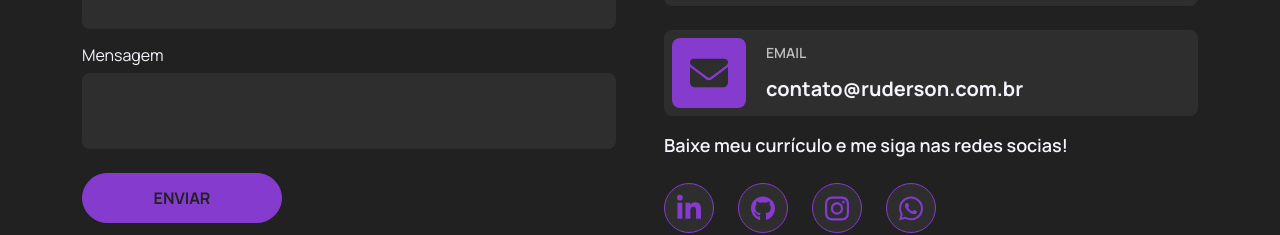
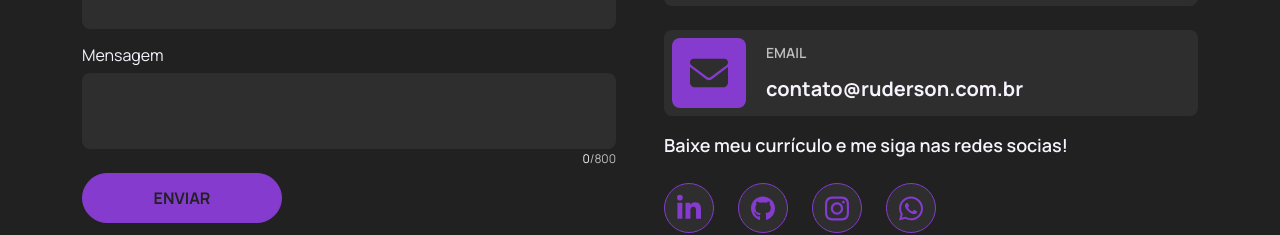
Before and after one commit to Rudersonvf/portfolio-frontend, a React (Vite) app: page / in a window 1280 px wide. Shown: the part 2247-2482 px from the top of the page. Built offline with nearby package versions, Linux system fonts and the light colour scheme; no server answers.

Commit message:
feat: add message form count on text area

```diff
--- a/src/components/ContactFrom.jsx
+++ b/src/components/ContactFrom.jsx
@@ -10,6 +10,9 @@ import Button from "./Button";
 
 const ContactForm = ({ onError }) => {
   const [isSending, setIsSending] = useState(false);
+  //const [isSuccess, setIsSuccess] = useState(false);
+  //const [isError, setIsError] = useState(false);
+  const [charCount, setCharCount] = useState(0);
   const { t } = useTranslation();
 
   const FIELD_ERROR = t("form-error");
@@ -27,6 +30,7 @@ const ContactForm = ({ onError }) => {
     const textarea = event.target;
     textarea.style.height = "auto";
     textarea.style.height = `${textarea.scrollHeight}px`;
+    setCharCount(event.target.value.length);
   };
 
   async function onSubmit(data) {
@@ -96,7 +100,7 @@ const ContactForm = ({ onError }) => {
           />
           {errors.subject && <p>{errors.subject.message}</p>}
         </div>
-        <div>
+        <div style={{ position: "relative" }}>
           <label htmlFor="message">{t("form-field-message")}</label>
           <textarea
             id="message"
@@ -113,7 +117,14 @@ const ContactForm = ({ onError }) => {
             })}
             style={{ overflow: "hidden", resize: "none" }}
             onInput={handleInput}
+            maxLength={800}
           />
+          <p className="contact-form-char-count">
+            <span className={`${charCount >= 800 ? "text-danger" : ""}`}>
+              {charCount}
+            </span>
+            /800
+          </p>
           {errors.message && <p>{errors.message.message}</p>}
         </div>
         <div style={{ maxWidth: "200px" }} className="mt-1">
--- a/src/sass/app.scss
+++ b/src/sass/app.scss
@@ -234,6 +234,18 @@ form {
     padding-top: 4px;
   }
 
+  .contact-form-char-count {
+    color: $font-paragraph-color !important;
+    float: right;
+    position: absolute;
+    right: 0;
+    bottom: -10px;
+  }
+
+  .contact-form-count-danger {
+    color: $color-danger;
+  }
+
   input {
     // Estilo do autofill para o Chrome, Safari, e Edge
     &:-webkit-autofill {
```
